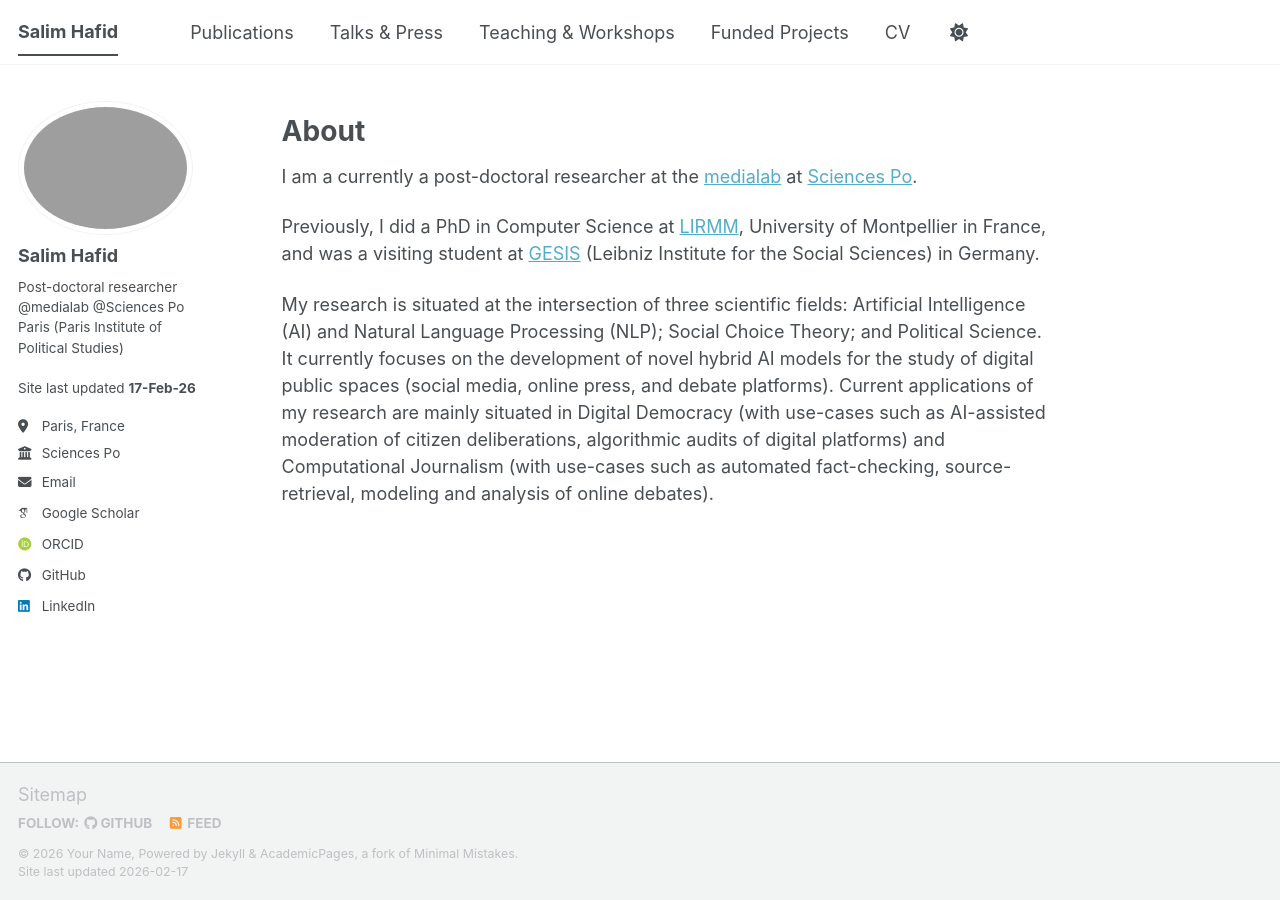
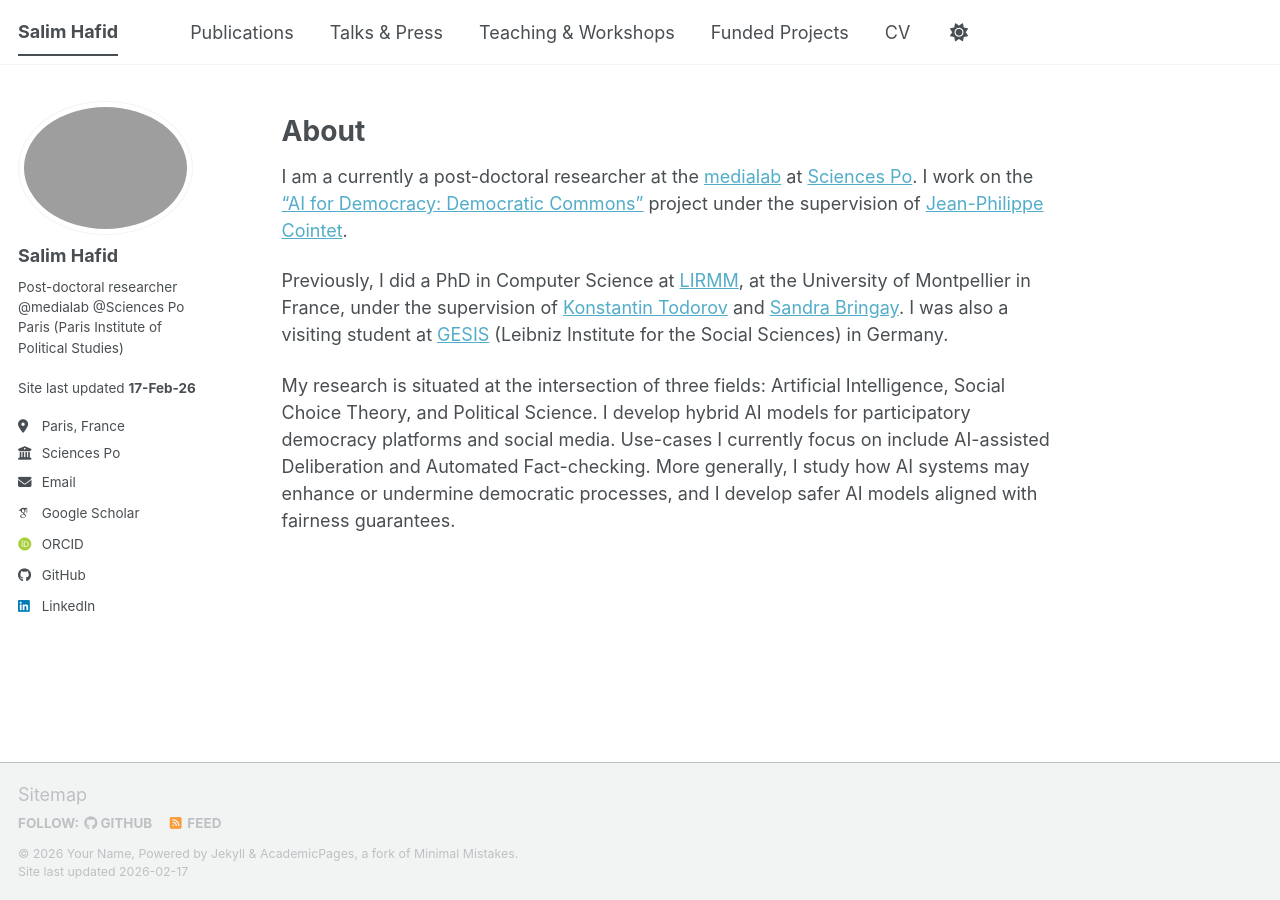
Before and after one commit to salim-hafid/salim-hafid.github.io, a Jekyll site: the page built from _pages/about.md, in a window 1280 px wide. Built offline with Jekyll 4.4.1, drawn with Linux system fonts in a browser that asks for light colours; some web fonts are replaced; a script bundle is joined from its source files by our own code; library files that are not in the unit come from our copies.

Commit message:
Revise about page with current research information
Updated the about page to include details on current research and supervision.

```diff
--- a/_pages/about.md
+++ b/_pages/about.md
@@ -8,8 +8,8 @@
 ---
 
 # About
-I am a currently a post-doctoral researcher at the [medialab](https://medialab.sciencespo.fr/en/) at [Sciences Po](https://www.sciencespo.fr/en/).
+I am a currently a post-doctoral researcher at the [medialab](https://medialab.sciencespo.fr/en/) at [Sciences Po](https://www.sciencespo.fr/en/). I work on the ["AI for Democracy: Democratic Commons"](https://about.make.org/democratic-commons/landing-page) project under the supervision of [Jean-Philippe Cointet](https://medialab.sciencespo.fr/en/people/jean-philippe-cointet/).
 
-Previously, I did a PhD in Computer Science at [LIRMM](https://www.lirmm.fr/lirmm-en/), University of Montpellier in France, and was a visiting student at [GESIS](https://www.gesis.org/en/home) (Leibniz Institute for the Social Sciences) in Germany.
+Previously, I did a PhD in Computer Science at [LIRMM](https://www.lirmm.fr/lirmm-en/), at the University of Montpellier in France, under the supervision of [Konstantin Todorov](https://www.lirmm.fr/konstantin-todorov/) and [Sandra Bringay](https://www.lirmm.fr/~bringay/). I was also a visiting student at [GESIS](https://www.gesis.org/en/home) (Leibniz Institute for the Social Sciences) in Germany.
 
-My research is situated at the intersection of three scientific fields: Artificial Intelligence (AI) and Natural Language Processing (NLP); Social Choice Theory; and Political Science. It currently focuses on the development of novel hybrid AI models for the study of digital public spaces (social media, online press, and debate platforms). Current applications of my research are mainly situated in Digital Democracy (with use-cases such as AI-assisted moderation of citizen deliberations, algorithmic audits of digital platforms) and Computational Journalism (with use-cases such as automated fact-checking, source-retrieval, modeling and analysis of online debates).
+My research is situated at the intersection of three fields: Artificial Intelligence, Social Choice Theory, and Political Science. I develop hybrid AI models for participatory democracy platforms and social media. Use-cases I currently focus on include AI-assisted Deliberation and Automated Fact-checking. More generally, I study how AI systems may enhance or undermine democratic processes, and I develop safer AI models aligned with fairness guarantees.
```
